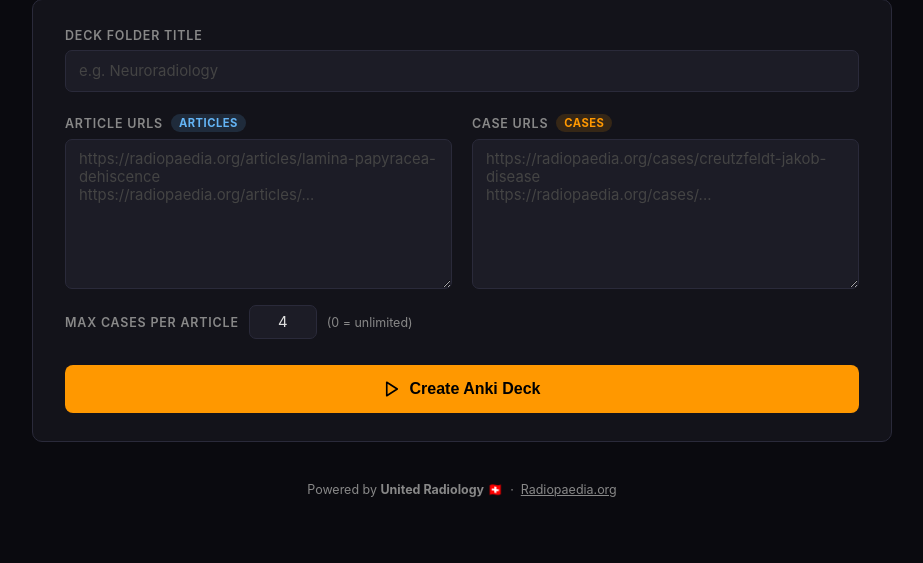
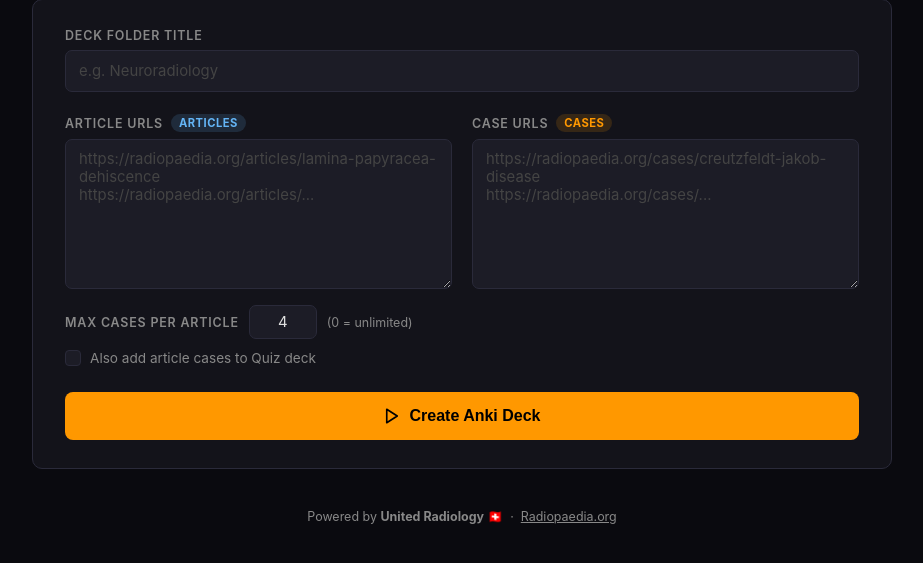
Before and after one commit to carstenfechner/Radiopaedia-Anki-Converter, a Flask app: page / in a window 1280 px wide. Shown: the part 140-703 px from the top of the page, without its empty margins (178-1101 px from the left). Run offline with Flask 3, Linux system fonts and the light colour scheme.

Commit message:
Add cross-platform sleep prevention and quiz deck case limiter
- Sleep prevention: macOS (caffeinate), Windows (SetThreadExecutionState via ctypes), Linux (systemd-inhibit)
- Quiz deck limiter: separate max-cases control for "Also add article cases to Quiz deck" checkbox
- Quiz limit input shown/hidden dynamically based on checkbox state

Co-Authored-By: Claude Sonnet 4.6 <noreply@anthropic.com>

```diff
--- a/app.py
+++ b/app.py
@@ -9,9 +9,11 @@ Usage:
 Deployable behind nginx — set X-Accel-Buffering: no for SSE support.
 """
 
+import ctypes
 import json
 import queue
 import shutil
+import subprocess
 import sys
 import tempfile
 import threading
@@ -34,16 +36,55 @@ _playwright_sem = threading.Semaphore(3)   # max 3 concurrent Chromium instances
 
 
 # ---------------------------------------------------------------------------
+# Sleep prevention (cross-platform)
+# ---------------------------------------------------------------------------
+
+def _prevent_sleep():
+    """Block OS idle-sleep. Returns an opaque handle for _allow_sleep()."""
+    if sys.platform == "darwin":
+        try:
+            return subprocess.Popen(["caffeinate", "-i"])
+        except FileNotFoundError:
+            return None
+    elif sys.platform == "win32":
+        # ES_CONTINUOUS | ES_SYSTEM_REQUIRED | ES_AWAYMODE_REQUIRED
+        ctypes.windll.kernel32.SetThreadExecutionState(0x80000003)
+        return "windows"
+    elif sys.platform.startswith("linux"):
+        try:
+            return subprocess.Popen(
+                ["systemd-inhibit", "--what=sleep", "--who=RadiopaediaAnki",
+                 "--why=Downloading deck", "--mode=block", "sleep", "infinity"]
+            )
+        except FileNotFoundError:
+            return None
+    return None
+
+
+def _allow_sleep(handle) -> None:
+    """Release the sleep-prevention lock acquired by _prevent_sleep()."""
+    if handle == "windows":
+        ctypes.windll.kernel32.SetThreadExecutionState(0x80000000)  # ES_CONTINUOUS only
+    elif handle is not None:
+        handle.terminate()
+
+
+# ---------------------------------------------------------------------------
 # Background worker
 # ---------------------------------------------------------------------------
 
 def _run_job(job_id: str, folder_title: str,
              article_urls: list[str], case_urls: list[str],
-             max_cases_per_article: int | None = None) -> None:
+             max_cases_per_article: int | None = None,
+             cases_from_articles: bool = False,
+             max_quiz_cases_per_article: int | None = None) -> None:
     """Runs in a daemon thread. Puts SSE events onto the job queue."""
     job = jobs[job_id]
     q   = job["queue"]
     tmp = job["tmp_dir"]
+
+    # Prevent the OS from sleeping while the job runs (macOS / Windows / Linux)
+    _wake_handle = _prevent_sleep()
 
     def cb(msg: dict) -> None:
         q.put(msg)
@@ -69,6 +110,13 @@ def _run_job(job_id: str, folder_title: str,
                                     progress_cb=cb, webp=True,
                                     max_cases=max_cases_per_article)
             article_data_list.append(result)
+            if cases_from_articles:
+                groups = result.get("linked_case_groups", [])
+                if max_quiz_cases_per_article is not None:
+                    groups = groups[:max_quiz_cases_per_article]
+                for group in groups:
+                    if group:
+                        case_data_list.append(group)
             cb({"type": "item_done",
                 "message": f"Article {result['rid']} \u2014 {result['plain_title']}"})
             done += 1
@@ -112,6 +160,8 @@ def _run_job(job_id: str, folder_title: str,
         cb({"type": "error", "message": str(exc)})
 
     finally:
+        _allow_sleep(_wake_handle)
+
         # Schedule cleanup after CLEANUP_DELAY_S
         def _cleanup() -> None:
             time.sleep(CLEANUP_DELAY_S)
@@ -143,6 +193,13 @@ def start():
             max_cases_per_article = None   # 0 or negative = unlimited
     except (ValueError, TypeError):
         max_cases_per_article = 4
+    cases_from_articles = request.form.get("cases_from_articles") == "1"
+    try:
+        max_quiz_cases_per_article = int(request.form.get("max_quiz_cases_per_article", 4))
+        if max_quiz_cases_per_article < 1:
+            max_quiz_cases_per_article = None   # 0 = all
+    except (ValueError, TypeError):
+        max_quiz_cases_per_article = 4
 
     if not folder_title:
         return jsonify({"error": "Deck folder title is required."}), 400
@@ -169,7 +226,9 @@ def start():
 
     threading.Thread(
         target=_run_job,
-        args=(job_id, folder_title, article_urls, case_urls, max_cases_per_article),
+        args=(job_id, folder_title, article_urls, case_urls,
+              max_cases_per_article, cases_from_articles,
+              max_quiz_cases_per_article),
         daemon=True,
     ).start()
 
--- a/templates/index.html
+++ b/templates/index.html
@@ -119,6 +119,80 @@
       font-size: 0.78rem;
       color: var(--text-dim);
     }
+
+    /* ---- Checkbox row ---- */
+    .checkbox-row {
+      display: flex;
+      align-items: center;
+      gap: 9px;
+      margin-top: 11px;
+    }
+    .checkbox-row input[type="checkbox"] {
+      appearance: none;
+      -webkit-appearance: none;
+      width: 16px;
+      height: 16px;
+      flex-shrink: 0;
+      background: var(--surface2);
+      border: 1px solid var(--border);
+      border-radius: 4px;
+      cursor: pointer;
+      position: relative;
+      transition: background 0.15s, border-color 0.15s;
+    }
+    .checkbox-row input[type="checkbox"]:checked {
+      background: var(--accent);
+      border-color: var(--accent);
+    }
+    .checkbox-row input[type="checkbox"]:checked::after {
+      content: "";
+      position: absolute;
+      left: 4px; top: 1px;
+      width: 5px; height: 9px;
+      border: 2px solid #000;
+      border-top: none;
+      border-left: none;
+      transform: rotate(45deg);
+    }
+    .checkbox-row input[type="checkbox"]:focus {
+      outline: none;
+      border-color: var(--accent);
+    }
+    .checkbox-row label {
+      margin: 0;
+      font-size: 0.85rem;
+      font-weight: 400;
+      text-transform: none;
+      letter-spacing: 0;
+      color: var(--text-dim);
+      cursor: pointer;
+    }
+    .checkbox-row .quiz-limit {
+      display: none;
+      align-items: center;
+      gap: 6px;
+      margin-left: 4px;
+    }
+    .checkbox-row .quiz-limit.visible { display: flex; }
+    .checkbox-row .quiz-limit input[type="number"] {
+      width: 56px;
+      height: 28px;
+      background: var(--surface2);
+      border: 1px solid var(--border);
+      border-radius: 6px;
+      color: var(--text);
+      font-family: var(--font);
+      font-size: 0.85rem;
+      padding: 0 8px;
+      outline: none;
+      text-align: center;
+      transition: border-color 0.2s;
+      -moz-appearance: textfield;
+    }
+    .checkbox-row .quiz-limit input[type="number"]:focus { border-color: var(--accent); }
+    .checkbox-row .quiz-limit input[type="number"]::-webkit-inner-spin-button,
+    .checkbox-row .quiz-limit input[type="number"]::-webkit-outer-spin-button { -webkit-appearance: none; }
+    .checkbox-row .quiz-limit .hint { font-size: 0.78rem; color: var(--text-dim); }
 
     /* ---- Two-column URL panel ---- */
     .url-panels {
@@ -274,6 +348,16 @@
                    value="4" min="0" step="1">
             <span class="hint">(0 = unlimited)</span>
           </div>
+          <div class="checkbox-row">
+            <input type="checkbox" id="cases_from_articles" name="cases_from_articles" value="1">
+            <label for="cases_from_articles">Also add article cases to Quiz deck</label>
+            <div class="quiz-limit" id="quiz-limit-wrap">
+              <span class="hint">— max</span>
+              <input type="number" id="max_quiz_cases_per_article" name="max_quiz_cases_per_article"
+                     value="4" min="0" step="1">
+              <span class="hint">(0 = all)</span>
+            </div>
+          </div>
         </div>
         <div>
           <div class="url-panel-header">
@@ -326,6 +410,13 @@
 
   <script>
   (() => {
+    // Toggle quiz-limit visibility with checkbox
+    const quizCb    = document.getElementById('cases_from_articles');
+    const quizLimit = document.getElementById('quiz-limit-wrap');
+    quizCb.addEventListener('change', () => {
+      quizLimit.classList.toggle('visible', quizCb.checked);
+    });
+
     const form         = document.getElementById('job-form');
     const submitBtn    = document.getElementById('submit-btn');
     const progressSec  = document.getElementById('progress-section');
```
Also changed, not shown: downloader.py (+9 -5 lines).
